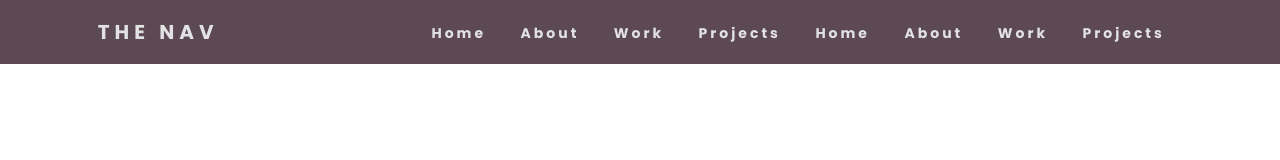
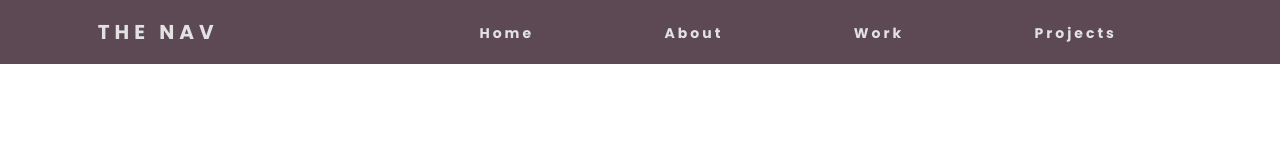
Before and after one commit to philipmathewbobis/example-navigationbar.github.io, a plain HTML site: page index.html in a window 1280 px wide. Drawn offline with Linux system fonts and the light colour scheme.

Commit message:
update again

```diff
--- a/index.html
+++ b/index.html
@@ -18,10 +18,6 @@
             <li><a href="#">about</a></li>
             <li><a href="#">work</a></li>
             <li><a href="#">projects</a></li>
-            <li><a href="#">home</a></li>
-            <li><a href="#">about</a></li>
-            <li><a href="#">work</a></li>
-            <li><a href="#">projects</a></li>
         </ul>
         <label for="angels-burger" class="burger">
             <div class="line1"></div>
```
